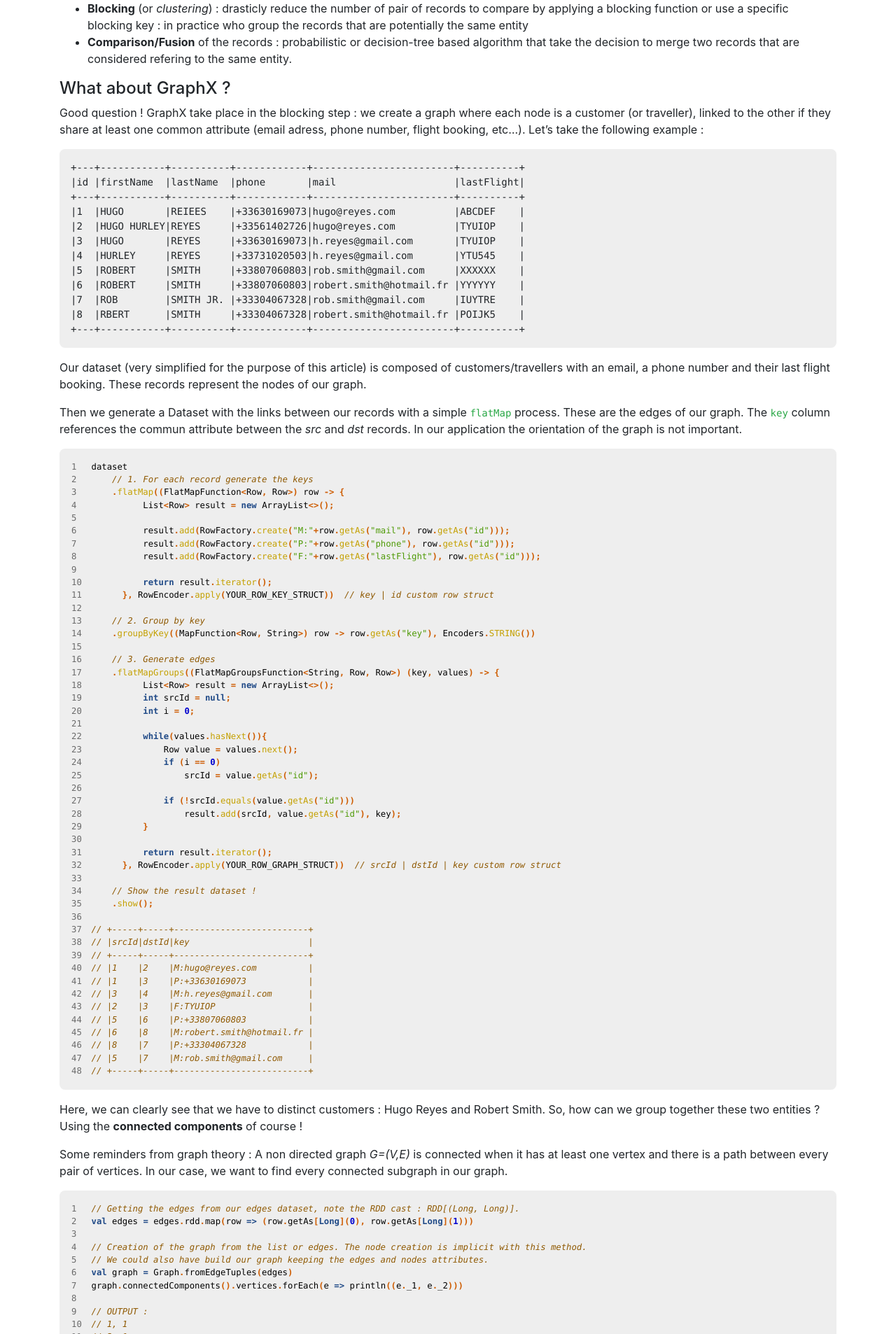
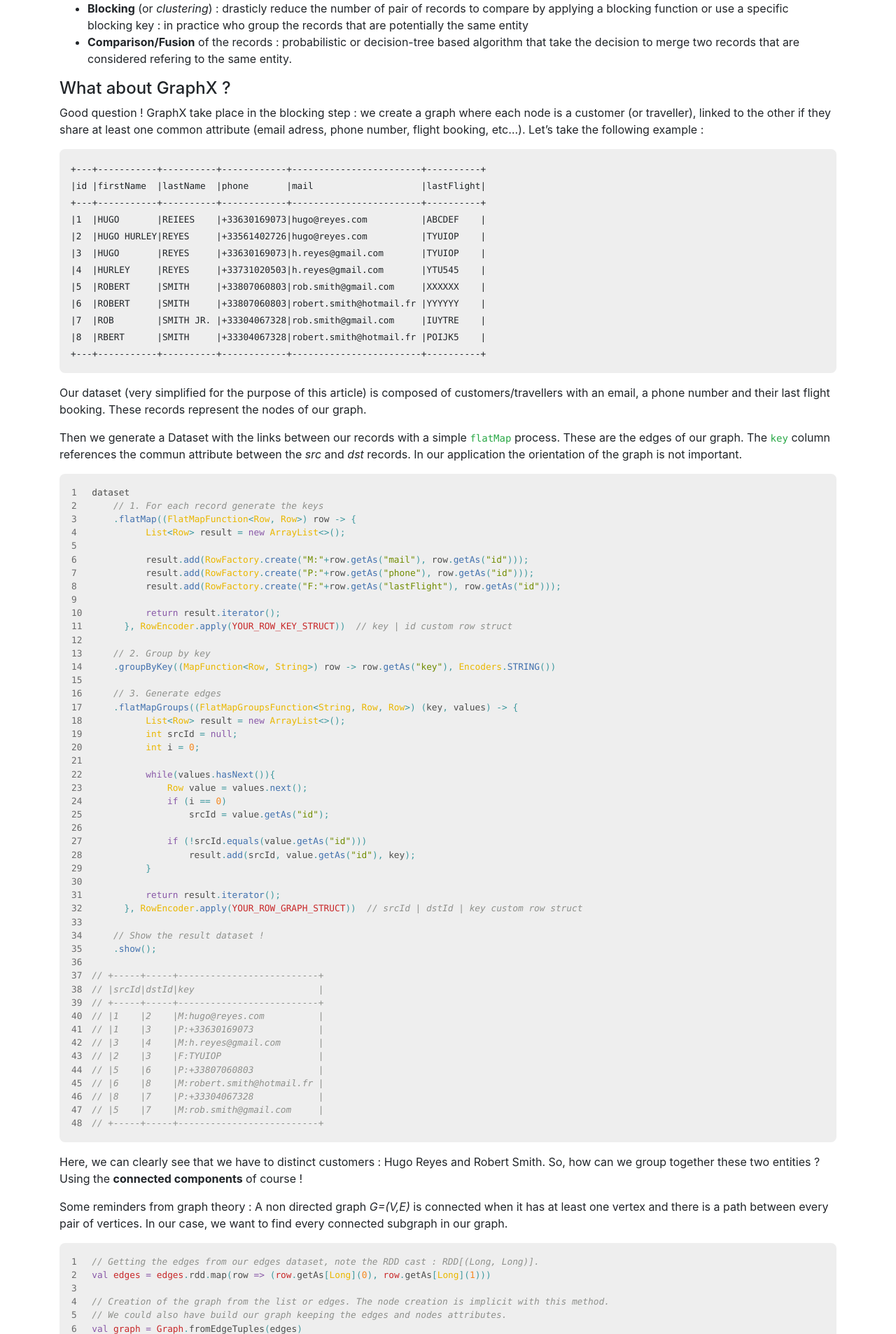
Before and after one commit to clementbosc/clementbosc.github.io, a Jekyll site: the page built from _posts/2019-06-03-scalable-advanced-blocking-method-graphx.md, in a window 1280 px wide. Shown: the part 938-2844 px from the top of the page at 70% size. Built offline with Jekyll 4.4.1, drawn with Linux system fonts in a browser that asks for light colours; nearby versions of some CDN libraries.

Commit message:
new theme for highlighter

```diff
--- a/_sass/_highlighter.scss
+++ b/_sass/_highlighter.scss
@@ -1,83 +1,203 @@
+// .highlight {
+//   background-color: #eeeeee;
+//   padding: 1rem;
+//   border-radius: 0.5rem;
+//
+//   pre { margin-bottom: 0; }
+//   .code { padding-left: .8rem; }
+//
+//   pre.lineno {
+//     color: #6a6a6a;
+//   }
+//
+//   .hll { background-color: #ffffcc }
+//   .c { color: #8f5902; font-style: italic } /* Comment */
+//   .err { color: #a40000; border: 1px solid #ef2929 } /* Error */
+//   .g { color: #000000 } /* Generic */
+//   .k { color: #204a87; font-weight: bold } /* Keyword */
+//   .l { color: #000000 } /* Literal */
+//   .n { color: #000000 } /* Name */
+//   .o { color: #ce5c00; font-weight: bold } /* Operator */
+//   .x { color: #000000 } /* Other */
+//   .p { color: #000000; font-weight: bold } /* Punctuation */
+//   .cm { color: #8f5902; font-style: italic } /* Comment.Multiline */
+//   .cp { color: #8f5902; font-style: italic } /* Comment.Preproc */
+//   .c1 { color: #8f5902; font-style: italic } /* Comment.Single */
+//   .cs { color: #8f5902; font-style: italic } /* Comment.Special */
+//   .gd { color: #a40000 } /* Generic.Deleted */
+//   .ge { color: #000000; font-style: italic } /* Generic.Emph */
+//   .gr { color: #ef2929 } /* Generic.Error */
+//   .gh { color: #000080; font-weight: bold } /* Generic.Heading */
+//   .gi { color: #00A000 } /* Generic.Inserted */
+//   .go { color: #000000; font-style: italic } /* Generic.Output */
+//   .gp { color: #8f5902 } /* Generic.Prompt */
+//   .gs { color: #000000; font-weight: bold } /* Generic.Strong */
+//   .gu { color: #800080; font-weight: bold } /* Generic.Subheading */
+//   .gt { color: #a40000; font-weight: bold } /* Generic.Traceback */
+//   .kc { color: #204a87; font-weight: bold } /* Keyword.Constant */
+//   .kd { color: #204a87; font-weight: bold } /* Keyword.Declaration */
+//   .kn { color: #204a87; font-weight: bold } /* Keyword.Namespace */
+//   .kp { color: #204a87; font-weight: bold } /* Keyword.Pseudo */
+//   .kr { color: #204a87; font-weight: bold } /* Keyword.Reserved */
+//   .kt { color: #204a87; font-weight: bold } /* Keyword.Type */
+//   .ld { color: #000000 } /* Literal.Date */
+//   .m { color: #0000cf; font-weight: bold } /* Literal.Number */
+//   .s { color: #4e9a06 } /* Literal.String */
+//   .na { color: #c4a000 } /* Name.Attribute */
+//   .nb { color: #204a87 } /* Name.Builtin */
+//   .nc { color: #000000 } /* Name.Class */
+//   .no { color: #000000 } /* Name.Constant */
+//   .nd { color: #5c35cc; font-weight: bold } /* Name.Decorator */
+//   .ni { color: #ce5c00 } /* Name.Entity */
+//   .ne { color: #cc0000; font-weight: bold } /* Name.Exception */
+//   .nf { color: #000000 } /* Name.Function */
+//   .nl { color: #f57900 } /* Name.Label */
+//   .nn { color: #000000 } /* Name.Namespace */
+//   .nx { color: #000000 } /* Name.Other */
+//   .py { color: #000000 } /* Name.Property */
+//   .nt { color: #204a87; font-weight: bold } /* Name.Tag */
+//   .nv { color: #000000 } /* Name.Variable */
+//   .ow { color: #204a87; font-weight: bold } /* Operator.Word */
+//   .w { color: #f8f8f8; text-decoration: underline } /* Text.Whitespace */
+//   .mf { color: #0000cf; font-weight: bold } /* Literal.Number.Float */
+//   .mh { color: #0000cf; font-weight: bold } /* Literal.Number.Hex */
+//   .mi { color: #0000cf; font-weight: bold } /* Literal.Number.Integer */
+//   .mo { color: #0000cf; font-weight: bold } /* Literal.Number.Oct */
+//   .sb { color: #4e9a06 } /* Literal.String.Backtick */
+//   .sc { color: #4e9a06 } /* Literal.String.Char */
+//   .sd { color: #8f5902; font-style: italic } /* Literal.String.Doc */
+//   .s2 { color: #4e9a06 } /* Literal.String.Double */
+//   .se { color: #4e9a06 } /* Literal.String.Escape */
+//   .sh { color: #4e9a06 } /* Literal.String.Heredoc */
+//   .si { color: #4e9a06 } /* Literal.String.Interpol */
+//   .sx { color: #4e9a06 } /* Literal.String.Other */
+//   .sr { color: #4e9a06 } /* Literal.String.Regex */
+//   .s1 { color: #4e9a06 } /* Literal.String.Single */
+//   .ss { color: #4e9a06 } /* Literal.String.Symbol */
+//   .bp { color: #3465a4 } /* Name.Builtin.Pseudo */
+//   .vc { color: #000000 } /* Name.Variable.Class */
+//   .vg { color: #000000 } /* Name.Variable.Global */
+//   .vi { color: #000000 } /* Name.Variable.Instance */
+//   .il { color: #0000cf; font-weight: bold } /* Literal.Number.Integer.Long */
+//
+// }
+
+
+pre > code { background-color: $background; }
+
+html { -webkit-font-smoothing: antialiased; } /* only if background darker than font */
+
 .highlight {
-  background-color: #eeeeee;
+  background: $background;
+  color: $primary;
   padding: 1rem;
   border-radius: 0.5rem;
+}
 
-  pre { margin-bottom: 0; }
-  .code { padding-left: .8rem; }
+pre {
+  margin-bottom: 0;
+  font-size: 100%;
+}
+.code { padding-left: .8rem; }
 
-  pre.lineno {
-    color: #6a6a6a;
-  }
+.highlight > code {
+  color: $secondary;
+}
 
-  .hll { background-color: #ffffcc }
-  .c { color: #8f5902; font-style: italic } /* Comment */
-  .err { color: #a40000; border: 1px solid #ef2929 } /* Error */
-  .g { color: #000000 } /* Generic */
-  .k { color: #204a87; font-weight: bold } /* Keyword */
-  .l { color: #000000 } /* Literal */
-  .n { color: #000000 } /* Name */
-  .o { color: #ce5c00; font-weight: bold } /* Operator */
-  .x { color: #000000 } /* Other */
-  .p { color: #000000; font-weight: bold } /* Punctuation */
-  .cm { color: #8f5902; font-style: italic } /* Comment.Multiline */
-  .cp { color: #8f5902; font-style: italic } /* Comment.Preproc */
-  .c1 { color: #8f5902; font-style: italic } /* Comment.Single */
-  .cs { color: #8f5902; font-style: italic } /* Comment.Special */
-  .gd { color: #a40000 } /* Generic.Deleted */
-  .ge { color: #000000; font-style: italic } /* Generic.Emph */
-  .gr { color: #ef2929 } /* Generic.Error */
-  .gh { color: #000080; font-weight: bold } /* Generic.Heading */
-  .gi { color: #00A000 } /* Generic.Inserted */
-  .go { color: #000000; font-style: italic } /* Generic.Output */
-  .gp { color: #8f5902 } /* Generic.Prompt */
-  .gs { color: #000000; font-weight: bold } /* Generic.Strong */
-  .gu { color: #800080; font-weight: bold } /* Generic.Subheading */
-  .gt { color: #a40000; font-weight: bold } /* Generic.Traceback */
-  .kc { color: #204a87; font-weight: bold } /* Keyword.Constant */
-  .kd { color: #204a87; font-weight: bold } /* Keyword.Declaration */
-  .kn { color: #204a87; font-weight: bold } /* Keyword.Namespace */
-  .kp { color: #204a87; font-weight: bold } /* Keyword.Pseudo */
-  .kr { color: #204a87; font-weight: bold } /* Keyword.Reserved */
-  .kt { color: #204a87; font-weight: bold } /* Keyword.Type */
-  .ld { color: #000000 } /* Literal.Date */
-  .m { color: #0000cf; font-weight: bold } /* Literal.Number */
-  .s { color: #4e9a06 } /* Literal.String */
-  .na { color: #c4a000 } /* Name.Attribute */
-  .nb { color: #204a87 } /* Name.Builtin */
-  .nc { color: #000000 } /* Name.Class */
-  .no { color: #000000 } /* Name.Constant */
-  .nd { color: #5c35cc; font-weight: bold } /* Name.Decorator */
-  .ni { color: #ce5c00 } /* Name.Entity */
-  .ne { color: #cc0000; font-weight: bold } /* Name.Exception */
-  .nf { color: #000000 } /* Name.Function */
-  .nl { color: #f57900 } /* Name.Label */
-  .nn { color: #000000 } /* Name.Namespace */
-  .nx { color: #000000 } /* Name.Other */
-  .py { color: #000000 } /* Name.Property */
-  .nt { color: #204a87; font-weight: bold } /* Name.Tag */
-  .nv { color: #000000 } /* Name.Variable */
-  .ow { color: #204a87; font-weight: bold } /* Operator.Word */
-  .w { color: #f8f8f8; text-decoration: underline } /* Text.Whitespace */
-  .mf { color: #0000cf; font-weight: bold } /* Literal.Number.Float */
-  .mh { color: #0000cf; font-weight: bold } /* Literal.Number.Hex */
-  .mi { color: #0000cf; font-weight: bold } /* Literal.Number.Integer */
-  .mo { color: #0000cf; font-weight: bold } /* Literal.Number.Oct */
-  .sb { color: #4e9a06 } /* Literal.String.Backtick */
-  .sc { color: #4e9a06 } /* Literal.String.Char */
-  .sd { color: #8f5902; font-style: italic } /* Literal.String.Doc */
-  .s2 { color: #4e9a06 } /* Literal.String.Double */
-  .se { color: #4e9a06 } /* Literal.String.Escape */
-  .sh { color: #4e9a06 } /* Literal.String.Heredoc */
-  .si { color: #4e9a06 } /* Literal.String.Interpol */
-  .sx { color: #4e9a06 } /* Literal.String.Other */
-  .sr { color: #4e9a06 } /* Literal.String.Regex */
-  .s1 { color: #4e9a06 } /* Literal.String.Single */
-  .ss { color: #4e9a06 } /* Literal.String.Symbol */
-  .bp { color: #3465a4 } /* Name.Builtin.Pseudo */
-  .vc { color: #000000 } /* Name.Variable.Class */
-  .vg { color: #000000 } /* Name.Variable.Global */
-  .vi { color: #000000 } /* Name.Variable.Instance */
-  .il { color: #0000cf; font-weight: bold } /* Literal.Number.Integer.Long */
+.highlight code{
+  font-size: .8rem;
+}
 
+.highlight .hll { background-color: $selected; }
+
+.highlight .lineno {
+  background-color: $lineno-background;
+  color: $lineno-color;
 }
+
+/* --- Generics --- */
+.highlight .ge { font-style: italic; } /* emph */
+.highlight .gs { font-weight: bold; } /* strong */
+
+/* --- Operators --- */
+.highlight .o { color: $operator; } /* Operator */
+.highlight .ow { color: $operator; } /* Word */
+
+/* --- Comments --- */
+.highlight .c { color: $comment; font-style: italic; } /* Comment */
+.highlight .cm { color: $comment; font-style: italic; } /* Multi-line */
+.highlight .cp { color: $comment; font-style: italic; } /* Preproc */
+.highlight .c1 { color: $comment; font-style: italic; } /* Single */
+.highlight .cs { color: $comment; font-style: italic; } /* Special */
+
+/* --- Names --- */
+.highlight .n { color: $primary; } /* Name */
+.highlight .py { color: $primary; } /* Property */
+.highlight .nl { color: $primary; } /* Label */
+.highlight .ni { color: $primary; } /* Entity */
+.highlight .nb { color: $primary; } /* Builtin */ /* shell commands */
+.highlight .bp { color: $primary; } /* Builtin.Pseudo */
+.highlight .nf { color: $secondary; } /* Function */
+.highlight .na { color: $secondary; } /* Attribute */
+.highlight .nx { color: $secondary; } /* Other */
+.highlight .nc { color: $namespace; } /* Class */
+.highlight .nn { color: $namespace; } /* Namespace */
+.highlight .no { color: $scoped; } /* Constant */
+.highlight .ne { color: $scoped; } /* Exception */
+.highlight .nd { color: $operator; } /* Decorator */
+.highlight .nt { color: $operator; } /* Tag */
+
+/* --- Keywords --- */
+.highlight .kn { color: $operator; } /* Namespace */
+.highlight .k { color: $keyword; } /* Keyword */
+.highlight .kc { color: $keyword; } /* Constant */
+.highlight .kd { color: $keyword; } /* Declaration */
+.highlight .kp { color: $keyword; } /* Pseudo */
+.highlight .kr { color: $keyword; } /* Reserved */
+.highlight .kt { color: $namespace; } /* Type */
+
+/* --- Variables --- */
+.highlight .nv { color: $scoped; } /* Variable */
+.highlight .vc { color: $scoped; } /* Class */
+.highlight .vg { color: $scoped; } /* Global */
+.highlight .vi { color: $scoped; } /* Instance */
+
+/* --- Numerals --- */
+.highlight .m { color: $numeric; } /* Number */
+.highlight .il { color: $numeric; } /* Long */
+.highlight .mf { color: $numeric; } /* Float */
+.highlight .mh { color: $numeric; } /* Hex */
+.highlight .mi { color: $numeric; } /* Integer */
+.highlight .mo { color: $numeric; } /* Oct */
+
+/* --- Strings --- */
+.highlight .s { color: $string; } /* String */
+.highlight .sr { color: $string; } /* Regex */
+.highlight .sb { color: $string; } /* Backtick */
+.highlight .s2 { color: $string; } /* Double */
+.highlight .sh { color: $string; } /* Heredoc */
+.highlight .sx { color: $string; } /* Other */
+.highlight .s1 { color: $string; } /* Single */
+.highlight .ss { color: $string; } /* Symbol */
+.highlight .se { color: $numeric; } /* Escape */
+.highlight .si { color: $numeric; } /* Interpol */
+.highlight .sc { color: $primary; } /* Char */
+.highlight .sd { color: $comment; } /* Doc */
+
+/* --- Other Literals --- */
+.highlight .l { color: $numeric; } /* Literal */
+.highlight .ld { color: $string; } /* Date */
+
+/* --- Typographic Elements --- */
+.highlight .p { color: $primary; } /* Punctuation */
+.highlight .w { color: $primary; } /* Whitespace */ /* shouldn't this have a background-color instead ? */
+
+/* --- Others --- */
+.highlight .err { color: $scoped; } /* Error */
+.highlight .gp { color: $namespace; } /* shell prompt */
+
+/* --- Style --- */
+.highlight .gi { color: $string; } /* inserted */
+.highlight .gd { color: $scoped; } /* deleted */
+.highlight .gh { color: $primary; font-weight: bold; } /* heading */
+.highlight .gu { color: $operator; font-weight: bold; } /* subheading */
--- a/_sass/_theme.scss
+++ b/_sass/_theme.scss
@@ -1,2 +1,3 @@
+@import "tomorrow";
 @import "home";
 @import "post";
--- /dev/null
+++ b/_sass/_tomorrow.scss
@@ -0,0 +1,15 @@
+
+
+$primary: #4d4d4c;
+$secondary: #4271ae;
+$background: #eeeeee;
+$lineno-background: #eeeeee;
+$lineno-color: #6a6a6a;
+$selected: #d6d6d6;
+$operator: #3e999f;
+$keyword: #8959a8;
+$namespace: #eab700;
+$comment: #8e908c;
+$scoped: #c82829;
+$numeric: #f5871f;
+$string: #718c00;
```
